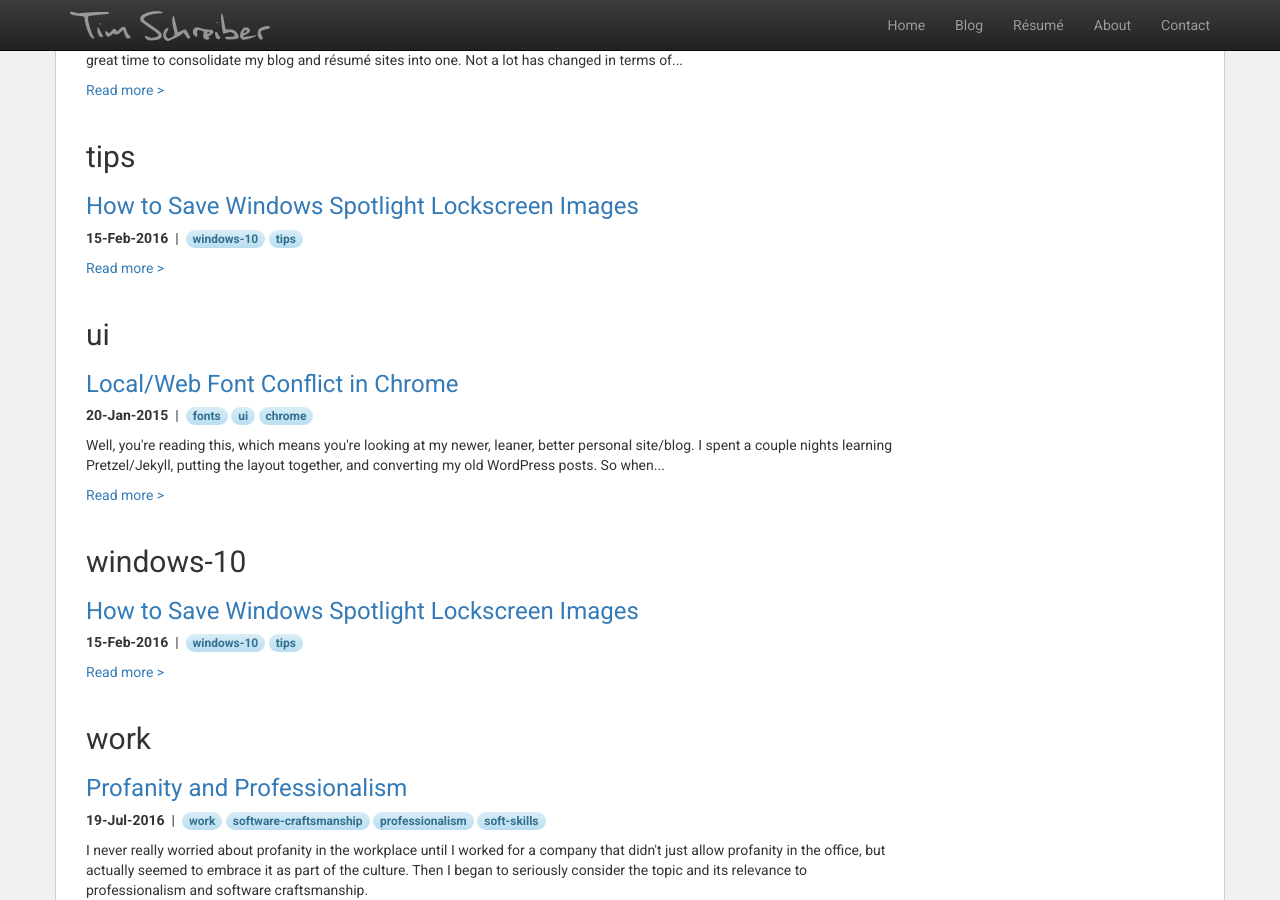
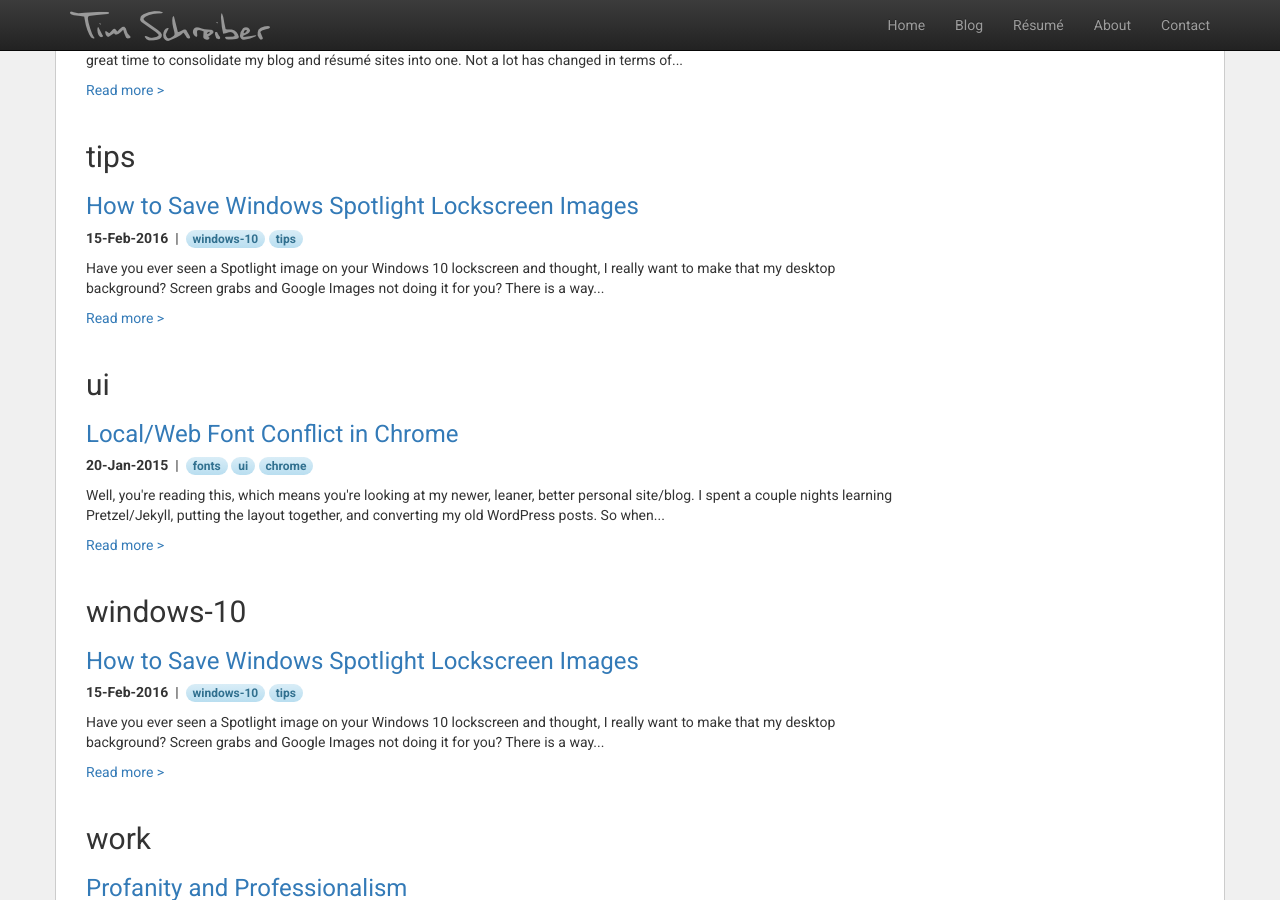
Before and after one commit to timschreiber/timschreiber.github.com, a Jekyll site: the page built from blog/tags/index.html, in a window 1280 px wide and 900 px high, scrolled down 8589 px. Built offline with Jekyll 4.4.1, drawn with Linux system fonts in a browser that asks for light colours; nearby versions of some CDN libraries.

Commit message:
Update 2016-02-15-how-to-save-windows-spotlight-lockscreen-images.md

```diff
--- a/_posts/2016-02-15-how-to-save-windows-spotlight-lockscreen-images.md
+++ b/_posts/2016-02-15-how-to-save-windows-spotlight-lockscreen-images.md
@@ -1,10 +1,12 @@
 ---
-layout: post
+layout: post2
 title: "How to Save Windows Spotlight Lockscreen Images"
+description: "Have you ever seen a Spotlight image on your Windows 10 lockscreen and thought, I really want to make that my desktop background? Screen grabs and Google Images not doing it for you? There is a way..."
 canonical: "http://timschreiber.com/2016/02/15/how-to-save-windows-spotlight-lockscreen-images/"
 author: "Tim"
 comments: true
-description: ""
+image: "40d319f205eaf33d007a67944ed67c217e16da3a542063c65525a0e429567dff.jpg"
+color: "#3B2819"
 tags:
 - windows-10
 - tips
```
